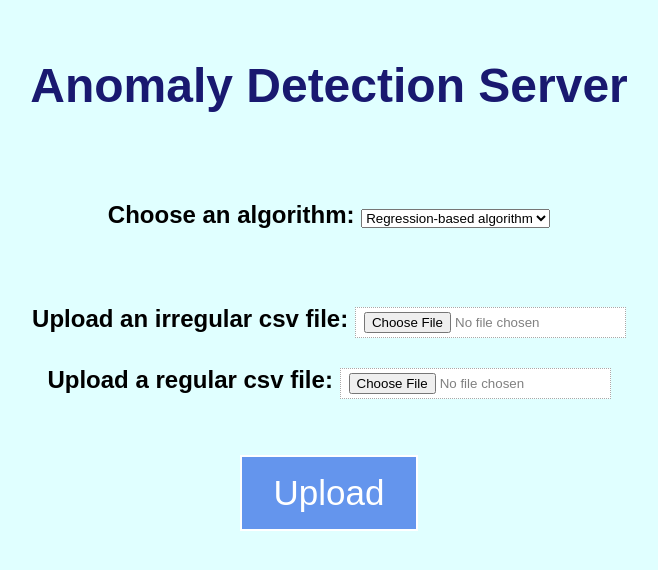
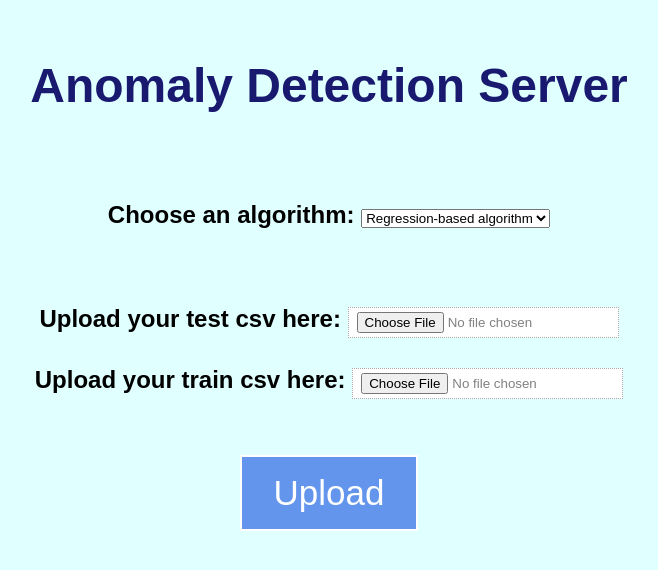
Before and after one commit to Ariel2400/AP2-Ex2, a Flask app: page / in a window 1280 px wide. Shown: the top 570 px of the page, without its empty margins (311-969 px from the left). Run offline with Flask 2, Linux system fonts and the light colour scheme.

Commit message:
Replaced reg&irreg with train&test

```diff
--- a/app.py
+++ b/app.py
@@ -11,7 +11,7 @@ app.config['UPLOAD_FOLDER'] = UPLOAD_DIR
 @app.route('/', methods=["GET", "POST"])
 def index():
     if request.method == "POST":
-        if not (save_file_to_uploads('reg_csv') and save_file_to_uploads('irreg_csv')):
+        if not (save_file_to_uploads('train_csv') and save_file_to_uploads('test_csv')):
             return render_template('check.html', display_data=False, result={})
         # debug
         print(f"Chosen algorithm: {request.form.get('algorithms')}")
--- a/templates/check.html
+++ b/templates/check.html
@@ -59,13 +59,13 @@
     <br><br>
 
     <h2>
-    <label for="irreg_csv">Upload an irregular csv file:</label>
-    <input type="file" name="irreg_csv" accept=".csv"/>
+    <label for="test_csv">Upload your test csv here:</label>
+    <input type="file" name="test_csv" accept=".csv"/>
 
     <br><br>
 
-    <label for="reg_csv">Upload a regular csv file:</label>
-    <input type="file"  name="reg_csv" accept=".csv"/>
+    <label for="train_csv">Upload your train csv here:</label>
+    <input type="file"  name="train_csv" accept=".csv"/>
     </h2>
 
     <br><br>
```
